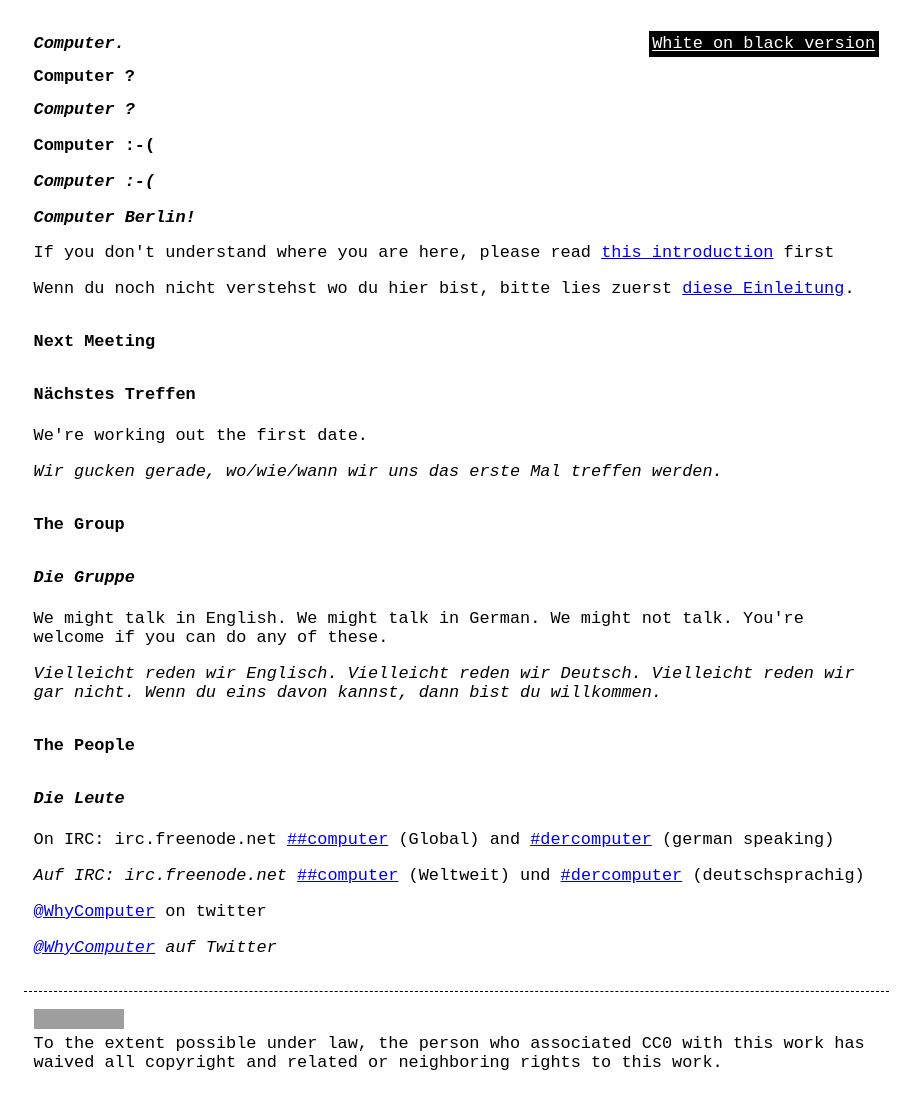
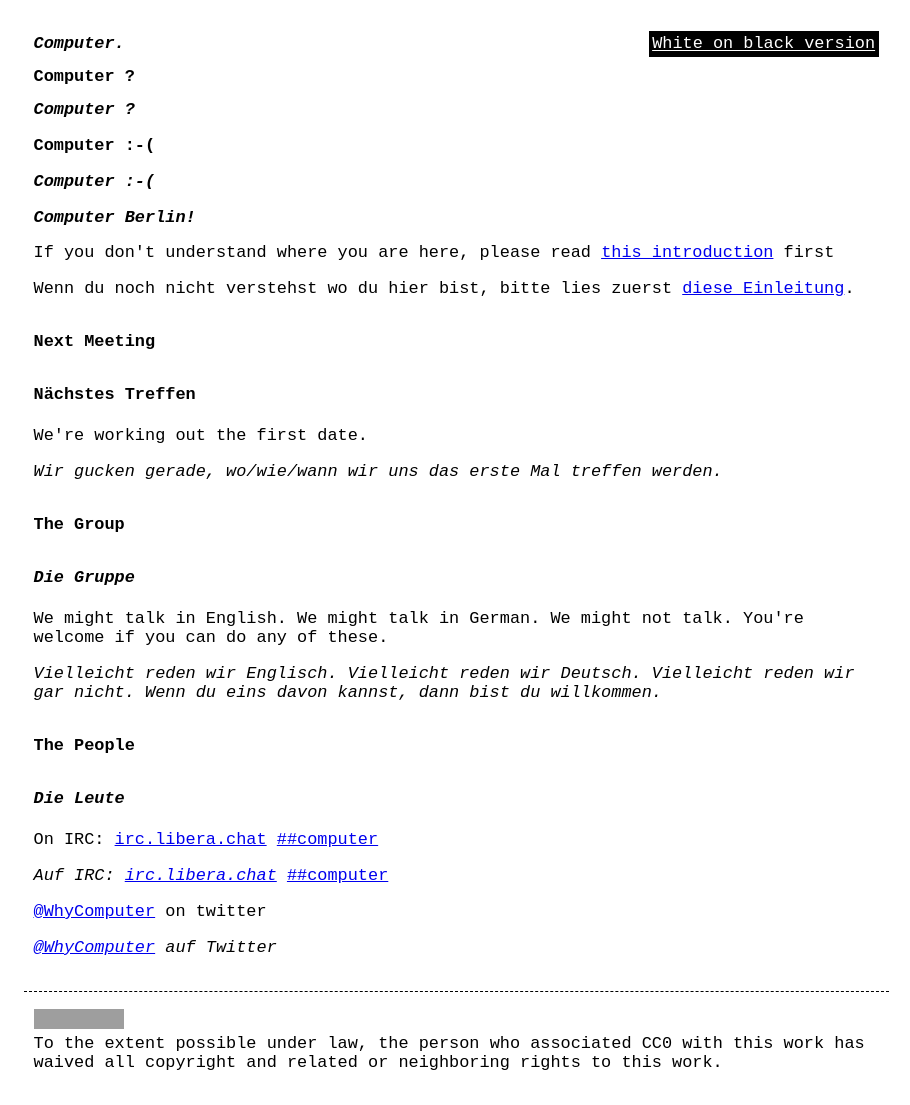
Before and after one commit to computeranonymous/computer, a Jekyll site: the page built from de_berlin.html, in a window 1280 px wide. Shown: the whole page, without its empty margins (184-1094 px from the left). Built offline with Jekyll 4.4.1, drawn with Linux system fonts in a browser that asks for light colours; grey boxes are pictures that could not be loaded.

Commit message:
Move ##computer to libera.chat, remove #dercomputer as it appears empty

```diff
--- a/de_berlin.html
+++ b/de_berlin.html
@@ -32,8 +32,8 @@ title: Computer Anonym - Berlin
       <h4>The People</h4>
       <h4><i>Die Leute</i></h4>
 
-      <p>On IRC: irc.freenode.net <a href="irc://irc.freenode.net/%23%23computer">##computer</a> (Global) and <a href="irc://irc.freenode.net/%23dercomputer">#dercomputer</a> (german speaking)</p>
-      <p><i>Auf IRC: irc.freenode.net </i><a href="irc://irc.freenode.net/%23%23computer">##computer</a> (Weltweit) und <a href="irc://irc.freenode.net/%23dercomputer">#dercomputer</a> (deutschsprachig)</p>
+      <p>On IRC: <a href="https://libera.chat/guides/connect">irc.libera.chat</a> <a href="irc://irc.libera.chat/%23%23computer">##computer</a></p>
+      <p><i>Auf IRC: <a href="https://libera.chat/guides/connect">irc.libera.chat</a> </i><a href="irc://irc.libera.chat/%23%23computer">##computer</a></p>
 
       <p><a href="http://twitter.com/WhyComputer">@WhyComputer</a> on twitter</p>
       <p><i><a href="http://twitter.com/WhyComputer">@WhyComputer</a> auf Twitter</i></p>
--- a/de_hamburg.html
+++ b/de_hamburg.html
@@ -47,8 +47,8 @@ title: Computer Anonym - Hamburg
       <p>If you want to attend, say hello to someone, and they will drag you along.</p>
       <p><i>Wenn du kommen willst, sag "hallo" zu jemand, und sie/er wird dich einpacken und mitnehmen.</i></p>
 
-      <p>On IRC: irc.freenode.net <a href="irc://irc.freenode.net/%23%23computer">##computer</a> (Global) and <a href="irc://irc.freenode.net/%23dercomputer">#dercomputer</a> (german speaking)</p>
-      <p><i>Auf IRC: irc.freenode.net </i><a href="irc://irc.freenode.net/%23%23computer">##computer</a> (Weltweit) und <a href="irc://irc.freenode.net/%23dercomputer">#dercomputer</a> (deutschsprachig)</p>
+      <p>On IRC: <a href="https://libera.chat/guides/connect">irc.libera.chat</a> <a href="irc://irc.libera.chat/%23%23computer">##computer</a></p>
+      <p><i>Auf IRC: <a href="https://libera.chat/guides/connect">irc.libera.chat</a> </i><a href="irc://irc.libera.chat/%23%23computer">##computer</a></p>
 
       <p><a href="http://twitter.com/WhyComputer">@WhyComputer</a> on twitter</p>
       <p><i><a href="http://twitter.com/WhyComputer">@WhyComputer</a> auf Twitter</i></p>
--- a/index.de.html
+++ b/index.de.html
@@ -60,10 +60,9 @@ title: Computer Anonymous
 
       <h4>Die Leute</h4>
 
-      <p>Im IRC Chat: irc.freenode.net
+      <p>Im IRC Chat: <a href="https://libera.chat/guides/connect">irc.libera.chat</a>
         <ul>
-          <li>generell und englischsprachig: <a href="irc://irc.freenode.net/%23%23computer">##computer</a></li>
-          <li>deutschsprachiger Raum: <a href="irc://irc.freenode.net/%23%23computer">#dercomputer</a></li>
+          <li>generell und englischsprachig: <a href="irc://irc.libera.chat/%23%23computer">##computer</a></li>
         </ul>
 
         Der IRC Chat Protokoll wird durch die Nutzer festgehalten. Die Nutzer sind jedoch angehalten diese Protokolle nicht zu ver&ouml;ffentlichen.</p>
--- a/index.html
+++ b/index.html
@@ -60,7 +60,7 @@ title: Computer Anonymous
 
       <h4>The People</h4>
 
-      <p>On IRC: irc.freenode.net <a href="irc://irc.freenode.net/%23%23computer">##computer</a>. IRC is logged by members, who are asked not to publicise their logs.</p>
+      <p>On IRC: <a href="https://libera.chat/guides/connect">irc.libera.chat</a> in the <a href="irc://irc.libera.chat/%23%23computer">##computer</a> channel. IRC is logged by members, who are asked not to publicise their logs.</p>
 
       <p><a href="http://twitter.com/WhyComputer">@WhyComputer</a> on twitter</p>
 
--- a/us_sanfrancisco.html
+++ b/us_sanfrancisco.html
@@ -11,7 +11,7 @@ title: Computer Anonymous - San Francisco
 
       <h2>The Meetings</h2>
 
-      <p>Join us on IRC at ##computer on freenode if you want in. :)</p>
+      <p>Join us on IRC at ##computer on <a href="https://libera.chat/guides/connect">irc.libera.chat</a> if you want in. :)</p>
 
       <p>Computer Anonymous SF has been on hiatus for a while but tends to meet on occasional Saturdays for brunch</p>
 
```
